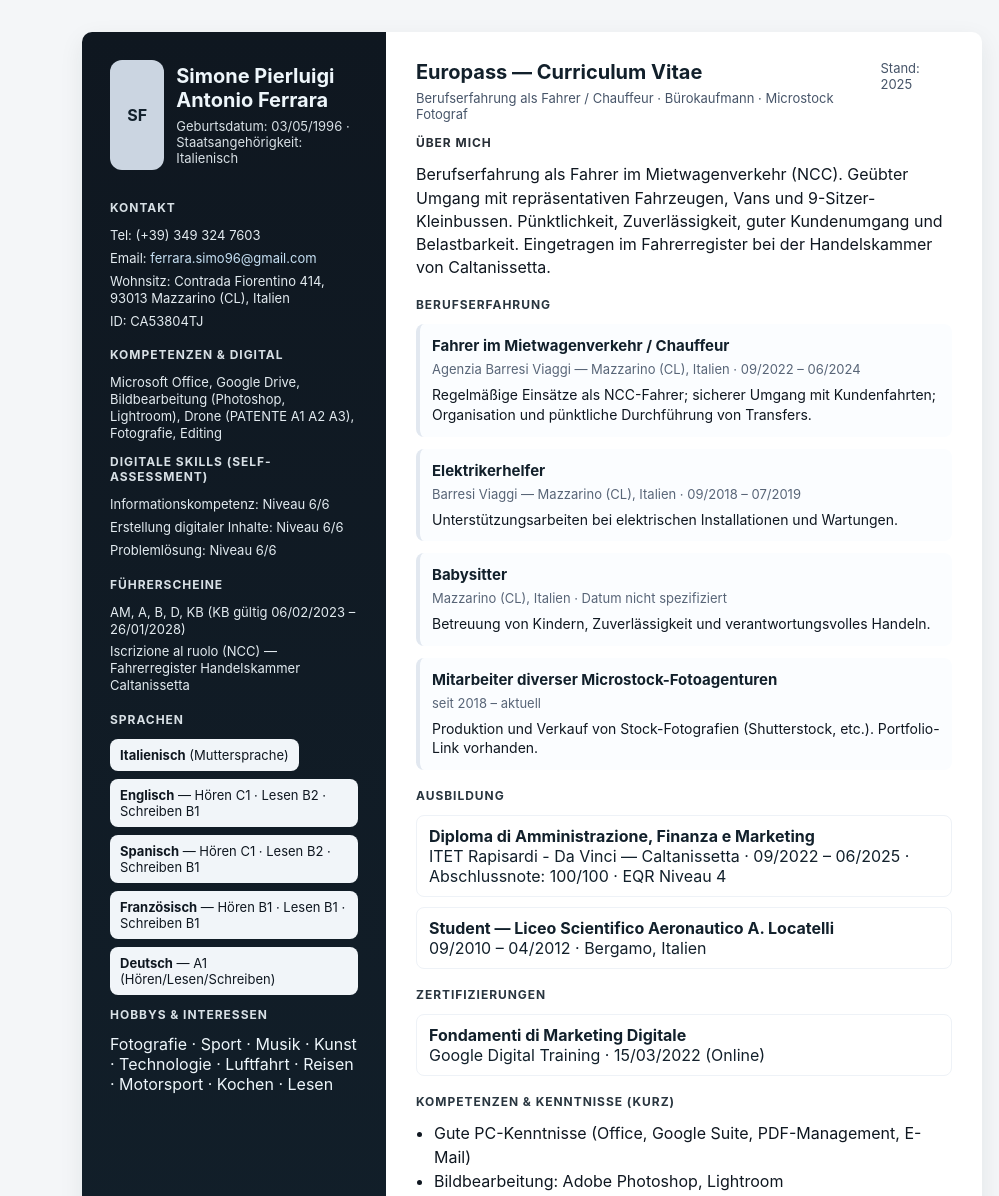
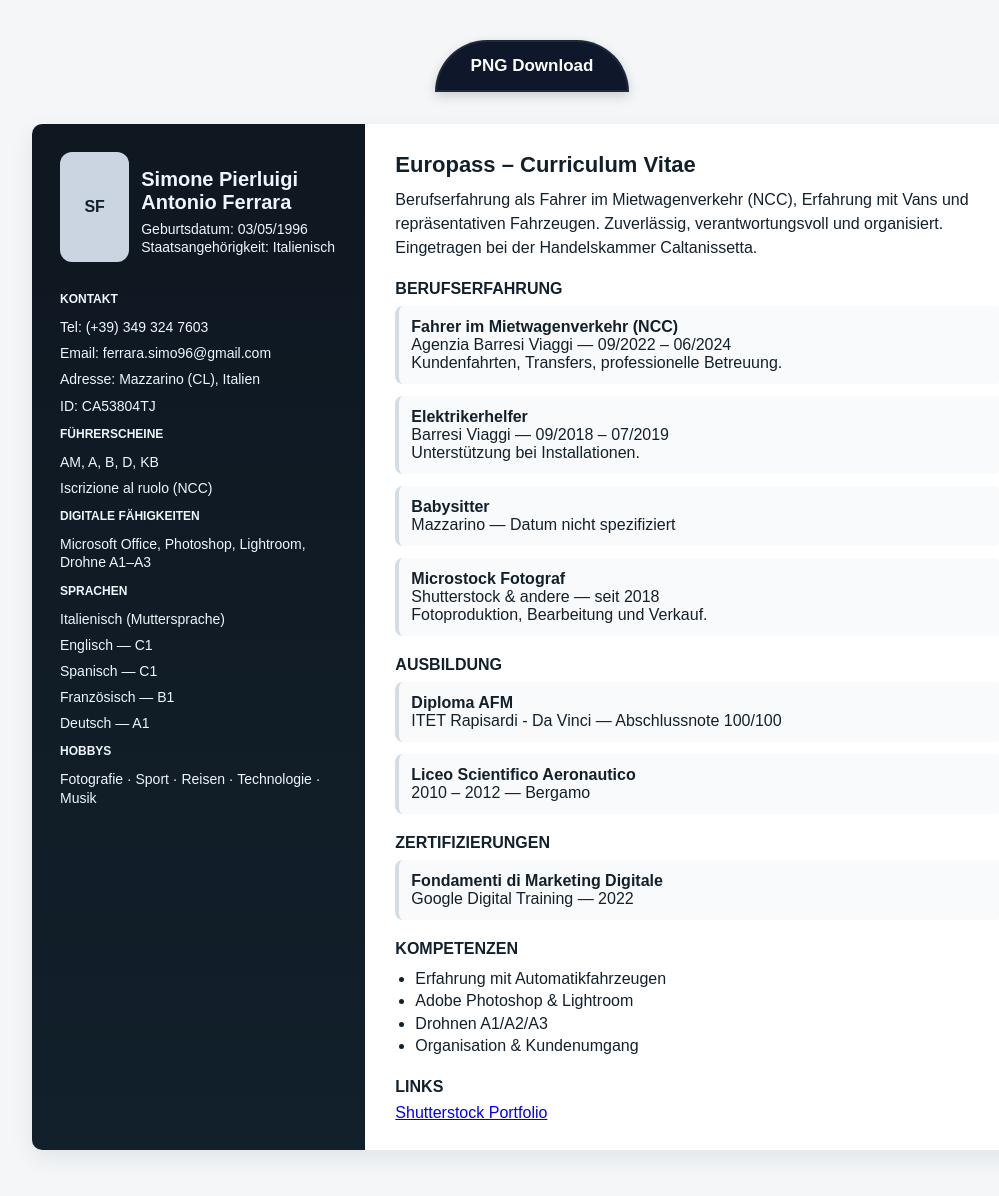
Before and after one commit to Simone-Pierluigi-Antonio-Ferrara/Professional-experience, a plain HTML site: page Index.HTML in a window 1280 px wide. Shown: the top 1196 px of the page, without its empty margins (108-1107 px from the left). Drawn offline with Linux system fonts and the light colour scheme.

Commit message:
Update Index.HTML

```diff
--- a/Index.HTML
+++ b/Index.HTML
@@ -3,214 +3,222 @@
 <head>
   <meta charset="utf-8" />
   <meta name="viewport" content="width=device-width,initial-scale=1" />
-  <title>Simone Pierluigi Antonio Ferrara — CV</title>
+  <title>Curriculum — Simone Pierluigi Antonio Ferrara</title>
 
   <style>
-    /* Reset básico */
     * { box-sizing: border-box; margin: 0; padding: 0; }
-    html,body { font-family: Inter, Arial, Helvetica, sans-serif; background:#f4f6f8; color:#12202b; }
-    a { color: inherit; text-decoration: none; }
+    body { font-family: Arial, sans-serif; background:#f4f6f8; color:#12202b; }
 
-    /* Contenedor */
-    .container { max-width: 900px; margin:32px auto; background: #fff; border-radius:10px; box-shadow: 0 8px 24px rgba(18,32,43,0.08); overflow:hidden; display:grid; grid-template-columns: 1fr 2fr; }
+    .container {
+      max-width: 1000px;
+      margin:32px auto;
+      background: #fff;
+      border-radius:10px;
+      box-shadow: 0 8px 24px rgba(18,32,43,0.08);
+      overflow:hidden;
+      display:grid;
+      grid-template-columns: 1fr 2fr;
+    }
 
-    /* Barra lateral (izquierda) */
     .sidebar {
       background: linear-gradient(180deg,#0f1720 0%, #12202b 100%);
       color: #eef6fb;
       padding: 28px;
-      min-height: 100%;
     }
+
     .photo {
-      width:110px;height:110px;border-radius:12px;background:#cbd5e1;margin-bottom:18px;
-      display:flex;align-items:center;justify-content:center;font-weight:700;color:#12202b;
+      width:110px;
+      height:110px;
+      border-radius:12px;
+      background:#cbd5e1;
+      margin-bottom:18px;
+      display:flex;
+      align-items:center;
+      justify-content:center;
+      font-weight:700;
+      color:#12202b;
     }
+
     .name { font-size:20px;font-weight:700;margin-bottom:6px; }
-    .meta { font-size:13px; opacity:0.9; margin-bottom:18px; }
-    .contact, .skills, .licenses, .hobbies { margin-bottom:18px; }
-    .section-title { font-weight:700; font-size:12px; text-transform:uppercase; letter-spacing:0.08em; margin:12px 0; opacity:0.9; }
+    .section-title {
+      font-weight:700;
+      font-size:12px;
+      margin:12px 0;
+      text-transform:uppercase;
+    }
 
-    .contact p, .lang p, .skills p, .licenses p { font-size:13px; margin:6px 0; line-height:1.3; color:#eef6fb; opacity:0.95; }
-    .contact a { color:#cfeafe; word-break:break-all; }
+    .sidebar p { font-size:14px; margin-bottom:8px; line-height:1.3; }
 
-    .progress { background: rgba(255,255,255,0.08); border-radius:6px; height:8px; position:relative; margin-top:6px; overflow:hidden; }
-    .progress > span { display:block; height:100%; background:linear-gradient(90deg,#7dd3fc,#06b6d4); border-radius:6px; }
+    .main { padding: 28px 30px; }
+    .main h1 { font-size:22px; margin-bottom:10px; }
+    .main h2 { margin-top:20px; margin-bottom:8px; font-size:16px; text-transform:uppercase; }
 
-    /* Contenido principal (derecha) */
-    .main { padding: 28px 30px; }
-    .headline { display:flex; justify-content:space-between; align-items:flex-start; gap:12px; }
-    .headline h1 { font-size:20px; margin-bottom:6px; }
-    .headline .small { font-size:13px; color:#475569; }
+    .job, .edu-item, .cert-item {
+      background:#f9fafb;
+      border-radius:8px;
+      padding:12px;
+      margin-bottom:12px;
+      border-left:4px solid #d4dce4;
+    }
 
-    .about { margin-top:12px; margin-bottom:18px; color:#0f1720; line-height:1.45; }
-    .block { margin-bottom:18px; }
-    .job { padding:12px;border-left:4px solid #e2e8f0; margin-bottom:12px;background:#fbfdff;border-radius:8px; }
-    .job h4 { font-size:15px; margin-bottom:6px; }
-    .job .meta { font-size:13px;color:#475569;margin-bottom:8px; }
-    .job p { font-size:14px; color:#0f1720; line-height:1.4; }
+    ul { margin-left:20px; margin-top:10px; line-height:1.4; }
 
-    .edu-item, .cert-item { padding:10px 12px; background:#fff; border:1px solid #eef2f7; border-radius:8px; margin-bottom:10px; }
-    .lang-list { display:flex; flex-wrap:wrap; gap:8px; }
-    .lang-item { background:#f1f5f9; padding:8px 10px; border-radius:8px; font-size:13px; color:#0f1720; }
+    /* BOTÓN SEMICIRCULAR */
+    .download-container {
+        display: flex;
+        justify-content: center;
+        margin-top: 40px;
+        margin-bottom: 30px;
+    }
 
-    footer { text-align:right; font-size:12px; color:#94a3b8; margin-top:8px; }
+    .download-button {
+        display: inline-block;
+        padding: 14px 34px;
+        background: #0f172a;
+        color: white;
+        font-size: 17px;
+        font-weight: 600;
+        border-radius: 80px 80px 0 0;
+        text-decoration: none;
+        box-shadow: 0px 4px 12px rgba(0,0,0,0.18);
+        border: 2px solid #1e293b;
+        transition: 0.25s ease;
+    }
+    .download-button:hover {
+        background:#1e293b;
+        transform: translateY(-2px);
+    }
 
-    /* Responsive */
     @media (max-width:820px){
-      .container { grid-template-columns: 1fr; padding:0 12px; }
+      .container { grid-template-columns: 1fr; }
       .sidebar { order:2; }
       .main { order:1; }
-      footer { text-align:left; }
     }
   </style>
 </head>
+
 <body>
 
-  <div class="container" role="main" aria-label="Curriculum Vitae Simone Ferrara">
-    <!-- SIDEBAR -->
-    <aside class="sidebar" aria-labelledby="profile-name">
+<!-- BOTÓN DE DESCARGA -->
+<div class="download-container">
+    <a class="download-button"
+       href="https://github.com/Simone-Pierluigi-Antonio-Ferrara/Professional-experience/raw/8db463b005cb0232709c99c705ec9392e7e66bab/CV%20Simone%20DE.pdf"
+       download="CV-Simone-PNG">
+       PNG Download
+    </a>
+</div>
+
+<!-- CURRICULUM -->
+<div class="container">
+
+  <aside class="sidebar">
       <div style="display:flex;align-items:center;gap:12px;">
-        <div class="photo" aria-hidden="true">SF</div>
+        <div class="photo">SF</div>
         <div>
-          <div id="profile-name" class="name">Simone Pierluigi Antonio Ferrara</div>
-          <div class="meta">Geburtsdatum: 03/05/1996 · Staatsangehörigkeit: Italienisch</div>
+          <div class="name">Simone Pierluigi Antonio Ferrara</div>
+          <p>Geburtsdatum: 03/05/1996<br>Staatsangehörigkeit: Italienisch</p>
         </div>
       </div>
 
-      <div class="contact">
+      <div>
         <div class="section-title">Kontakt</div>
         <p>Tel: (+39) 349 324 7603</p>
-        <p>Email: <a href="mailto:ferrara.simo96@gmail.com">ferrara.simo96@gmail.com</a></p>
-        <p>Wohnsitz: Contrada Fiorentino 414, 93013 Mazzarino (CL), Italien</p>
+        <p>Email: ferrara.simo96@gmail.com</p>
+        <p>Adresse: Mazzarino (CL), Italien</p>
         <p>ID: CA53804TJ</p>
       </div>
 
-      <div class="skills">
-        <div class="section-title">Kompetenzen & Digital</div>
-        <p>Microsoft Office, Google Drive, Bildbearbeitung (Photoshop, Lightroom), Drone (PATENTE A1 A2 A3), Fotografie, Editing</p>
-        <div style="margin-top:8px;">
-          <div class="section-title">Digitale Skills (Self-assessment)</div>
-          <p>Informationskompetenz: Niveau 6/6</p>
-          <p>Erstellung digitaler Inhalte: Niveau 6/6</p>
-          <p>Problemlösung: Niveau 6/6</p>
-        </div>
+      <div>
+        <div class="section-title">Führerscheine</div>
+        <p>AM, A, B, D, KB</p>
+        <p>Iscrizione al ruolo (NCC)</p>
       </div>
 
-      <div class="licenses">
-        <div class="section-title">Führerscheine</div>
-        <p>AM, A, B, D, KB (KB gültig 06/02/2023 – 26/01/2028)</p>
-        <p>Iscrizione al ruolo (NCC) — Fahrerregister Handelskammer Caltanissetta</p>
+      <div>
+        <div class="section-title">Digitale Fähigkeiten</div>
+        <p>Microsoft Office, Photoshop, Lightroom, Drohne A1–A3</p>
       </div>
 
+      <div>
         <div class="section-title">Sprachen</div>
-      <div class="lang">
-        <div class="lang-list" aria-hidden="false">
-          <div class="lang-item"><strong>Italienisch</strong> (Muttersprache)</div>
-          <div class="lang-item"><strong>Englisch</strong> — Hören C1 · Lesen B2 · Schreiben B1</div>
-          <div class="lang-item"><strong>Spanisch</strong> — Hören C1 · Lesen B2 · Schreiben B1</div>
-          <div class="lang-item"><strong>Französisch</strong> — Hören B1 · Lesen B1 · Schreiben B1</div>
-          <div class="lang-item"><strong>Deutsch</strong> — A1 (Hören/Lesen/Schreiben)</div>
-        </div>
+        <p>Italienisch (Muttersprache)</p>
+        <p>Englisch — C1</p>
+        <p>Spanisch — C1</p>
+        <p>Französisch — B1</p>
+        <p>Deutsch — A1</p>
       </div>
 
-      <div class="hobbies">
-        <div class="section-title">Hobbys & Interessen</div>
-        <p>Fotografie · Sport · Musik · Kunst · Technologie · Luftfahrt · Reisen · Motorsport · Kochen · Lesen</p>
+      <div>
+        <div class="section-title">Hobbys</div>
+        <p>Fotografie · Sport · Reisen · Technologie · Musik</p>
+      </div>
+  </aside>
+
+  <section class="main">
+      <h1>Europass – Curriculum Vitae</h1>
+
+      <p style="line-height:1.5;">
+        Berufserfahrung als Fahrer im Mietwagenverkehr (NCC), Erfahrung mit Vans und repräsentativen Fahrzeugen.
+        Zuverlässig, verantwortungsvoll und organisiert. Eingetragen bei der Handelskammer Caltanissetta.
+      </p>
+
+      <h2>Berufserfahrung</h2>
+
+      <div class="job">
+        <strong>Fahrer im Mietwagenverkehr (NCC)</strong>
+        <p>Agenzia Barresi Viaggi — 09/2022 – 06/2024</p>
+        <p>Kundenfahrten, Transfers, professionelle Betreuung.</p>
       </div>
 
-    </aside>
-
-    <!-- MAIN CONTENT -->
-    <section class="main" aria-labelledby="cv-title">
-      <div class="headline">
-        <div>
-          <h1 id="cv-title">Europass — Curriculum Vitae</h1>
-          <div class="small">Berufserfahrung als Fahrer / Chauffeur · Bürokaufmann · Microstock Fotograf</div>
-        </div>
-        <div class="small">Stand: 2025</div>
+      <div class="job">
+        <strong>Elektrikerhelfer</strong>
+        <p>Barresi Viaggi — 09/2018 – 07/2019</p>
+        <p>Unterstützung bei Installationen.</p>
       </div>
 
-      <div class="about block">
-        <div class="section-title">Über mich</div>
-        <p class="about">
-          Berufserfahrung als Fahrer im Mietwagenverkehr (NCC). Geübter Umgang mit repräsentativen Fahrzeugen,
-          Vans und 9-Sitzer-Kleinbussen. Pünktlichkeit, Zuverlässigkeit, guter Kundenumgang und Belastbarkeit.
-          Eingetragen im Fahrerregister bei der Handelskammer von Caltanissetta.
-        </p>
+      <div class="job">
+        <strong>Babysitter</strong>
+        <p>Mazzarino — Datum nicht spezifiziert</p>
       </div>
 
-      <div class="block">
-        <div class="section-title">Berufserfahrung</div>
-
-        <div class="job" aria-label="Fahrer im Mietwagenverkehr">
-          <h4>Fahrer im Mietwagenverkehr / Chauffeur</h4>
-          <div class="meta">Agenzia Barresi Viaggi — Mazzarino (CL), Italien · 09/2022 – 06/2024</div>
-          <p>Regelmäßige Einsätze als NCC-Fahrer; sicherer Umgang mit Kundenfahrten; Organisation und pünktliche Durchführung von Transfers.</p>
+      <div class="job">
+        <strong>Microstock Fotograf</strong>
+        <p>Shutterstock & andere — seit 2018</p>
+        <p>Fotoproduktion, Bearbeitung und Verkauf.</p>
       </div>
 
-        <div class="job" aria-label="Elektrikerhelfer">
-          <h4>Elektrikerhelfer</h4>
-          <div class="meta">Barresi Viaggi — Mazzarino (CL), Italien · 09/2018 – 07/2019</div>
-          <p>Unterstützungsarbeiten bei elektrischen Installationen und Wartungen.</p>
-        </div>
-
-        <div class="job" aria-label="Babysitter">
-          <h4>Babysitter</h4>
-          <div class="meta">Mazzarino (CL), Italien · Datum nicht spezifiziert</div>
-          <p>Betreuung von Kindern, Zuverlässigkeit und verantwortungsvolles Handeln.</p>
-        </div>
-
-        <div class="job" aria-label="Microstock">
-          <h4>Mitarbeiter diverser Microstock-Fotoagenturen</h4>
-          <div class="meta">seit 2018 – aktuell</div>
-          <p>Produktion und Verkauf von Stock-Fotografien (Shutterstock, etc.). Portfolio-Link vorhanden.</p>
-        </div>
-      </div>
-
-      <div class="block">
-        <div class="section-title">Ausbildung</div>
+      <h2>Ausbildung</h2>
 
       <div class="edu-item">
-          <strong>Diploma di Amministrazione, Finanza e Marketing</strong><br>
-          ITET Rapisardi - Da Vinci — Caltanissetta · 09/2022 – 06/2025 · Abschlussnote: 100/100 · EQR Niveau 4
+        <strong>Diploma AFM</strong>
+        <p>ITET Rapisardi - Da Vinci — Abschlussnote 100/100</p>
       </div>
 
       <div class="edu-item">
-          <strong>Student — Liceo Scientifico Aeronautico A. Locatelli</strong><br>
-          09/2010 – 04/2012 · Bergamo, Italien
+        <strong>Liceo Scientifico Aeronautico</strong>
+        <p>2010 – 2012 — Bergamo</p>
       </div>
 
+      <h2>Zertifizierungen</h2>
+
+      <div class="cert-item">
+        <strong>Fondamenti di Marketing Digitale</strong>
+        <p>Google Digital Training — 2022</p>
       </div>
 
-      <div class="block">
-        <div class="section-title">Zertifizierungen</div>
-        <div class="cert-item">
-          <strong>Fondamenti di Marketing Digitale</strong><br>
-          Google Digital Training · 15/03/2022 (Online)
-        </div>
-      </div>
+      <h2>Kompetenzen</h2>
+      <ul>
+        <li>Erfahrung mit Automatikfahrzeugen</li>
+        <li>Adobe Photoshop & Lightroom</li>
+        <li>Drohnen A1/A2/A3</li>
+        <li>Organisation & Kundenumgang</li>
+      </ul>
 
-      <div class="block">
-        <div class="section-title">Kompetenzen & Kenntnisse (kurz)</div>
-        <ul style="margin-top:8px; margin-left:18px; line-height:1.5; color:#0f1720;">
-          <li>Gute PC-Kenntnisse (Office, Google Suite, PDF-Management, E-Mail)</li>
-          <li>Bildbearbeitung: Adobe Photoshop, Lightroom</li>
-          <li>Fotografie & Post-Produktion; Drohnenbetrieb (PATENTE A1 A2 A3)</li>
-          <li>Führerscheine: AM, A, B, D, KB — Erfahrung mit Fahrzeugen mit Automatikgetriebe</li>
-          <li>Organisation, Pünktlichkeit, Stressresistenz, Teamarbeit sowie eigenständiges Arbeiten</li>
-        </ul>
-      </div>
+      <h2>Links</h2>
+      <p><a href="https://www.shutterstock.com/g/Simoncountry" target="_blank">Shutterstock Portfolio</a></p>
 
-      <div class="block">
-        <div class="section-title">Links</div>
-        <p><a href="https://www.shutterstock.com/g/Simoncountry" target="_blank" rel="noopener">Portfolio / Shutterstock</a></p>
-        <p><a href="https://www.rapisardidavinci.edu.it/" target="_blank" rel="noopener">ITET Rapisardi - Da Vinci (Schule)</a></p>
-      </div>
+  </section>
 
-      <footer>
-        Informationen basieren auf dem übermittelten Dokument. Quelle: CV Simone DE. 1
-      </footer>
-    </section>
 </div>
 
 </body>
```
Lines whose indentation alone changed are shown as unchanged.
